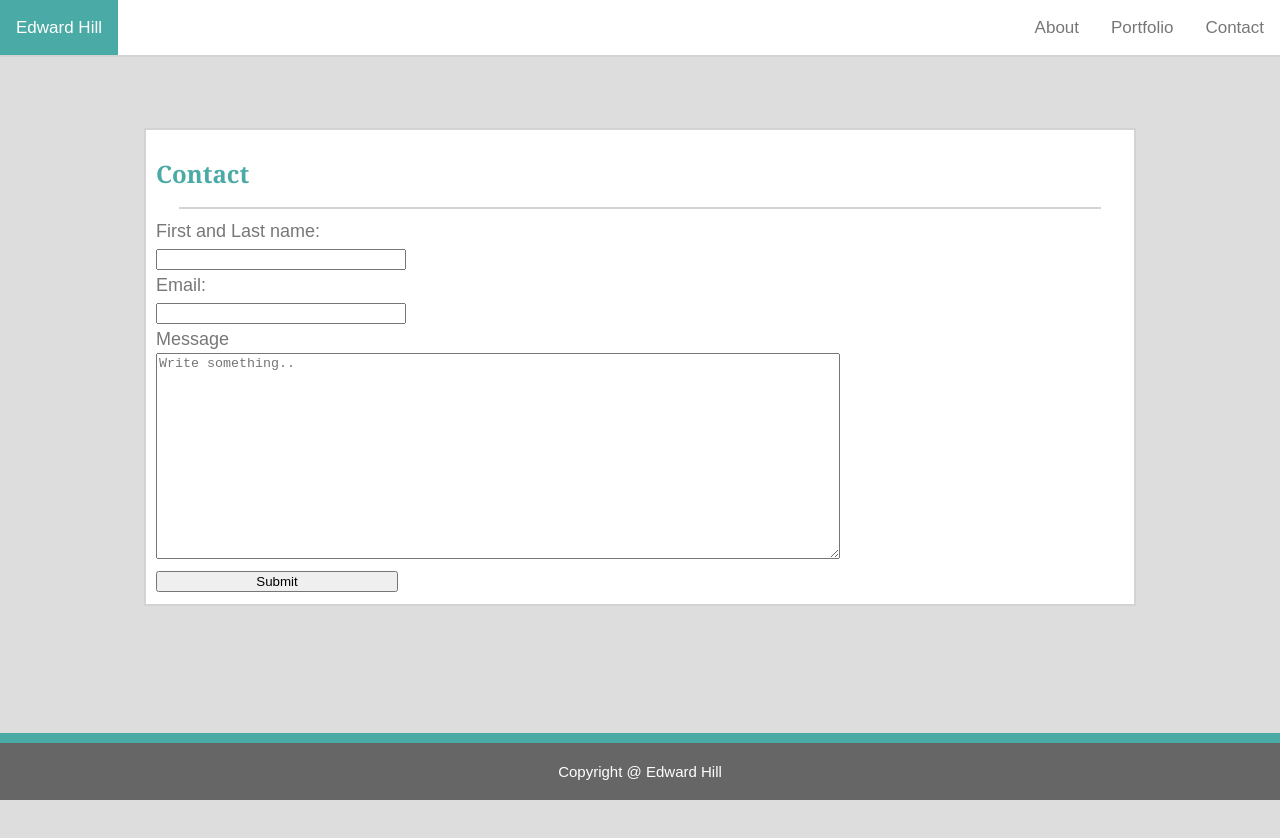
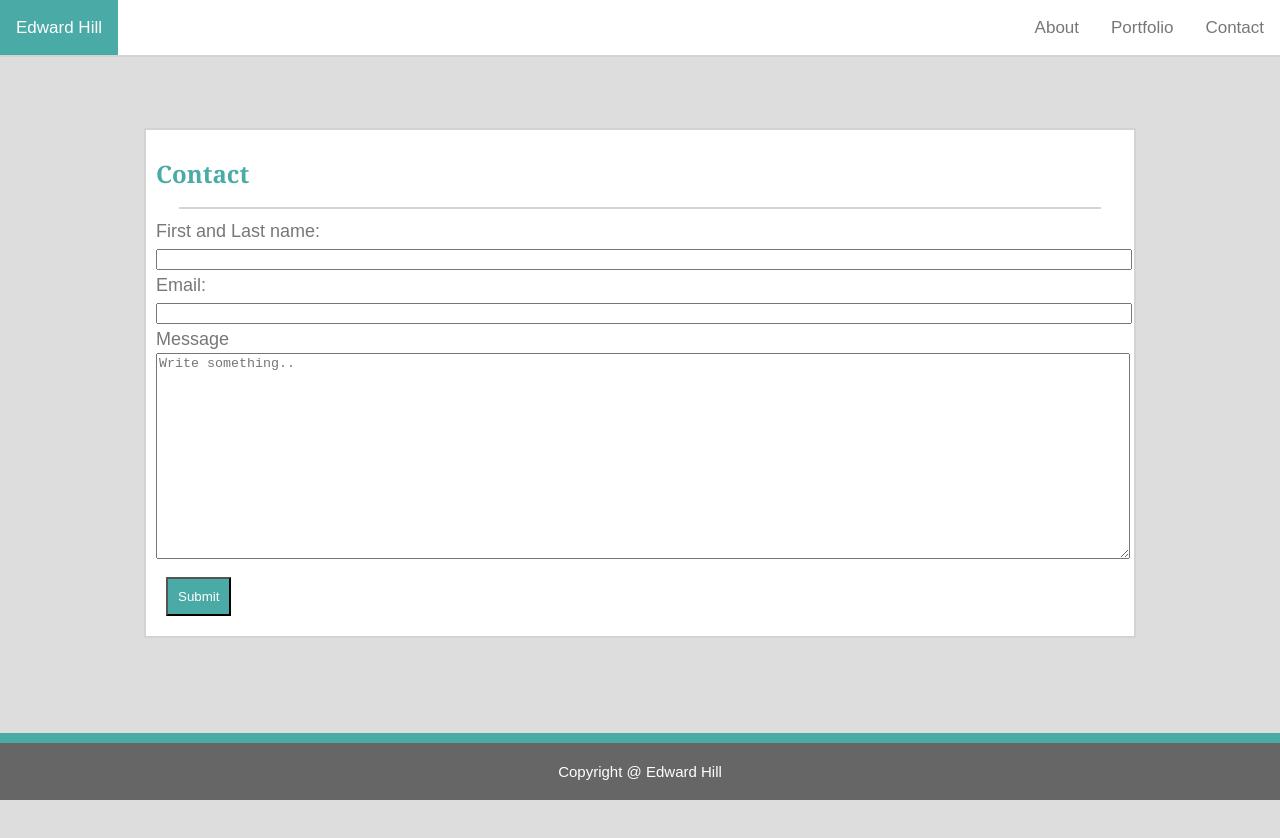
Before and after one commit to edwardphill/Responsive-Portfolio, a plain HTML site: page contact.html in a window 1280 px wide. Drawn offline with Linux system fonts and the light colour scheme.

```diff
--- a/assets/css/style.css
+++ b/assets/css/style.css
@@ -35,16 +35,24 @@ a {
 }
 
 input {
-    width: 25%;
+    width: 100%;
 }
 
 textarea {
-    width: 70%;
+    width: 100%;
 }
 
 section {
     margin-top: 30px;
     padding: 10px;
+}
+
+button {
+    margin: 10px;
+    padding: 10px;
+    color: #ffffff;
+    background-color: #4aaaa5;
+    font-family: 'Arial', 'Helvetica Neue', Helvetica, sans-serif;
 }
 
 .container {
--- a/contact.html
+++ b/contact.html
@@ -37,7 +37,7 @@
             style="height:200px"
           ></textarea>
           <br />
-          <input type="submit" value="Submit" />
+          <button type="submit" value="Submit" />Submit</button>
         </form>
         <div>
           <div class="footer">
```
